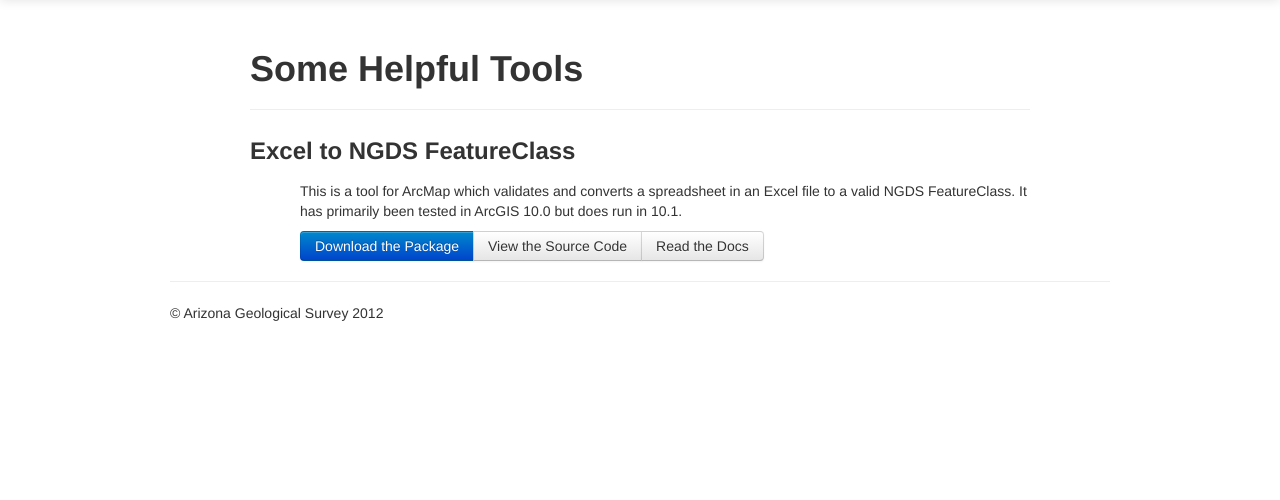
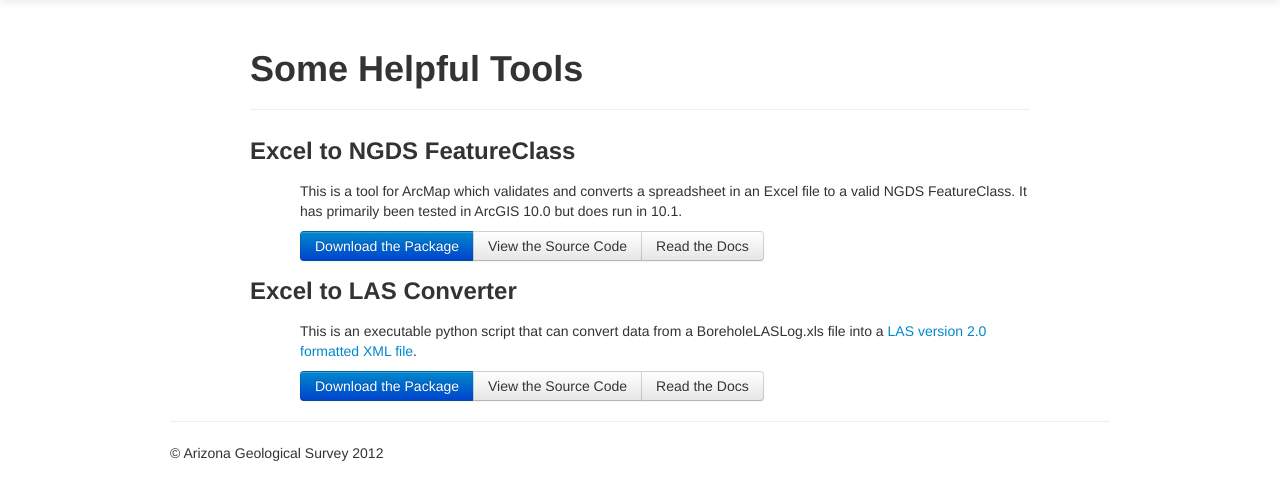
Before and after one commit to usgin/modelmanager, a Django app: template templates/tools.html in a window 1280 px wide. Shown: the part 41-541 px from the top of the page. Run offline with Django 3.2, Linux system fonts and the light colour scheme; the template is opened without the code that fills it, so the values that code supplies are empty; some libraries are stand-ins or nearby versions.

Commit message:
add link to xls to las converter tool

```diff
--- a/templates/tools.html
+++ b/templates/tools.html
@@ -19,6 +19,18 @@
                 </div>
             </div>
         </section>
+
+        <section id="excel-to-las">
+            <h3>Excel to LAS Converter</h3>
+            <div class="tool-description" style="margin-left:50px">
+                <p>This is an executable python script that can convert data from a BoreholeLASLog.xls file into a <a href="http://cwls.org/docs/las_20_updated_july2009">LAS version 2.0 formatted XML file</a>.</p>
+                <div class="btn-group">
+                    <a class="btn btn-primary" href="https://github.com/usgin/ExcelToLASConverter/archive/master.zip">Download the Package</a>
+                    <a class="btn" href="https://github.com/usgin/ExcelToLASConverter">View the Source Code</a>
+                    <a class="btn" href="https://github.com/usgin/ExcelToLASConverter/blob/master/Readme.md">Read the Docs</a>
+                </div>
+            </div>
+        </section>
     </div>
 </div>
 
```
